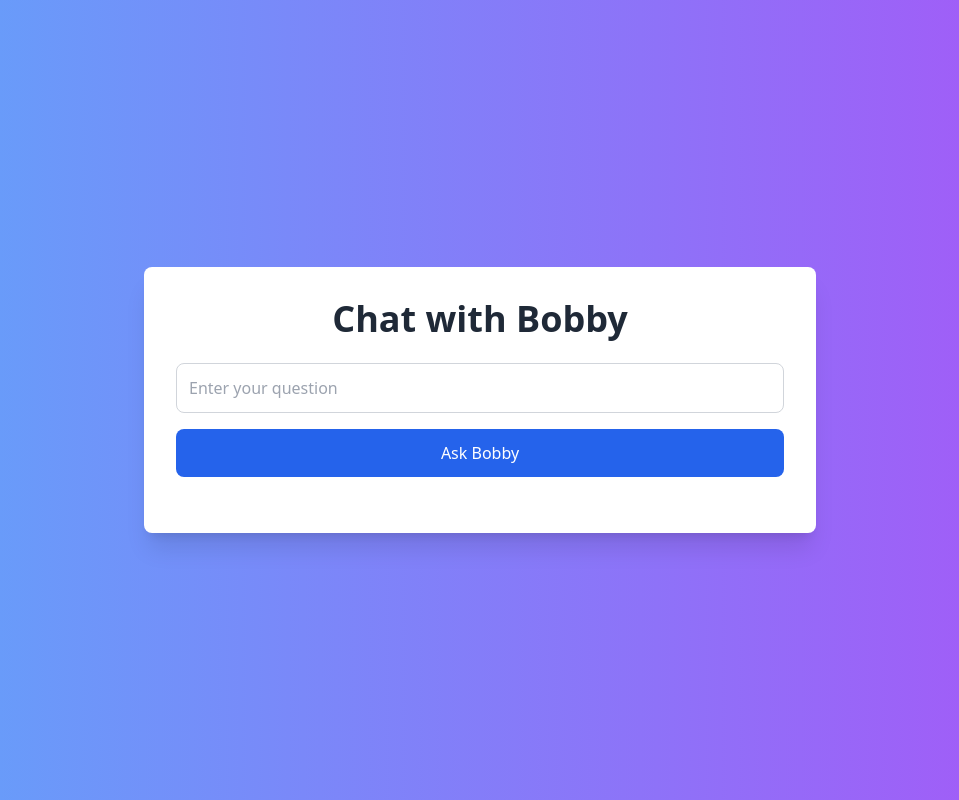
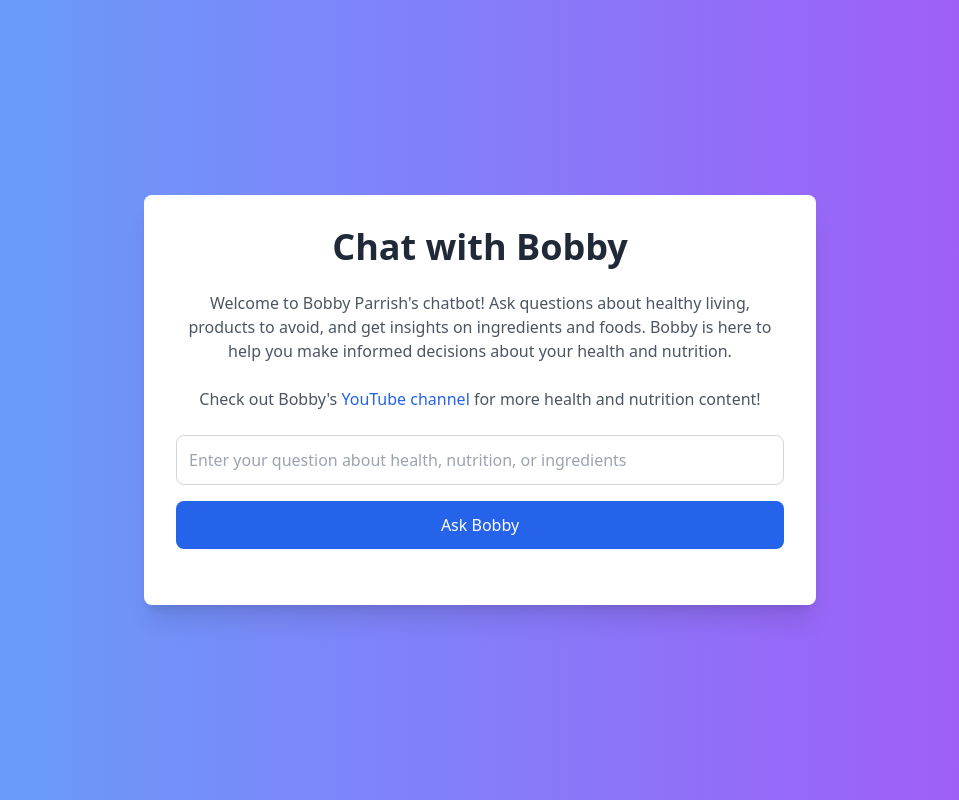
Before and after one commit to maxwellpothier/ask-bobby, a Next.js app: page / in a window 1280 px wide. Shown: the whole page, without its empty margins (160-1119 px from the left). Built offline with nearby package versions, Linux system fonts and the light colour scheme.

Commit message:
adds a description

```diff
--- a/app/page.tsx
+++ b/app/page.tsx
@@ -87,12 +87,29 @@
 				<h1 className="text-4xl font-bold mb-6 text-center text-gray-800">
 					Chat with Bobby
 				</h1>
+				<p className="text-center text-gray-600 mb-6">
+					Welcome to Bobby Parrish&apos;s chatbot! Ask questions about
+					healthy living, products to avoid, and get insights on
+					ingredients and foods. Bobby is here to help you make
+					informed decisions about your health and nutrition.
+				</p>
+				<p className="text-center text-gray-600 mb-6">
+					Check out Bobby&apos;s{" "}
+					<a
+						href="https://www.youtube.com/@BobbyParrish"
+						target="_blank"
+						rel="noopener noreferrer"
+						className="text-blue-600 hover:underline">
+						YouTube channel
+					</a>{" "}
+					for more health and nutrition content!
+				</p>
 				<form onSubmit={handleSubmit} className="mb-6">
 					<input
 						type="text"
 						value={question}
 						onChange={e => setQuestion(e.target.value)}
-						placeholder="Enter your question"
+						placeholder="Enter your question about health, nutrition, or ingredients"
 						className="w-full p-3 border border-gray-300 rounded-lg focus:outline-none focus:ring-2 focus:ring-blue-500"
 					/>
 					<button
```
